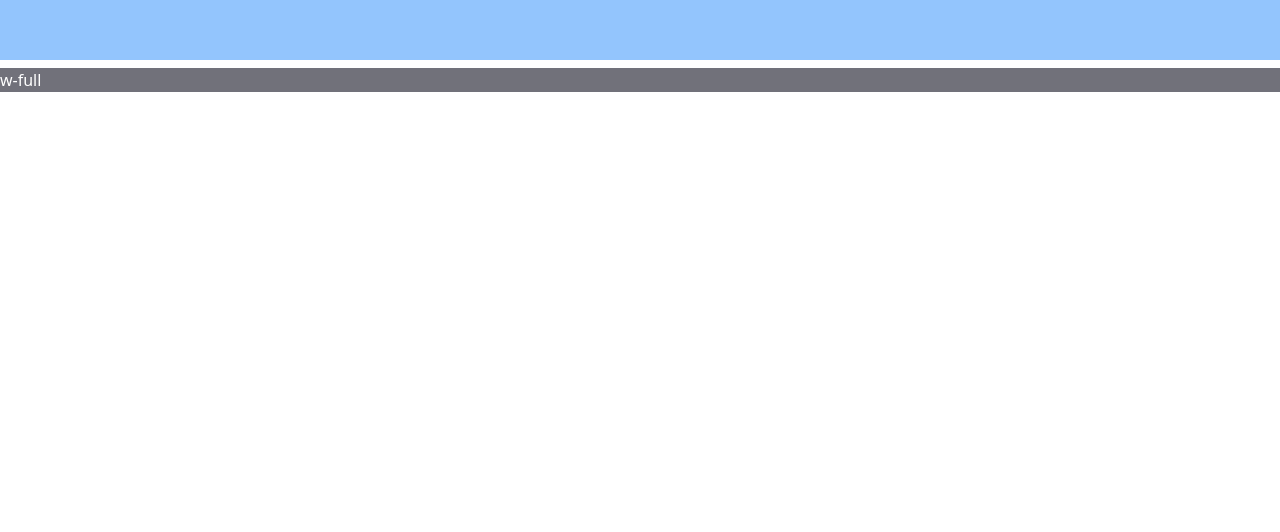
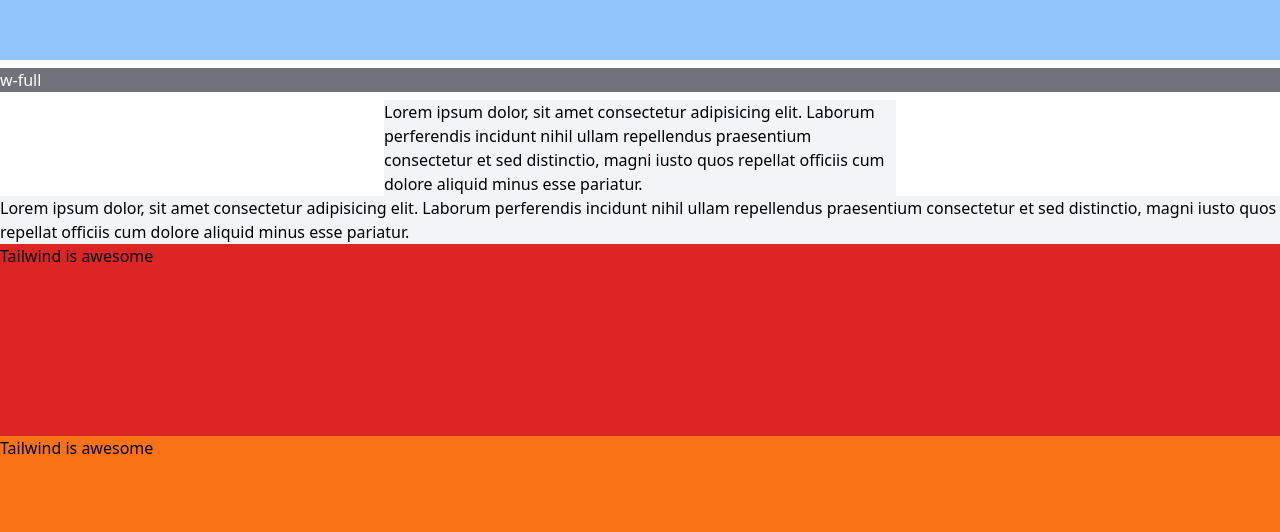
Before and after one commit to nirajan-khatiwada/tailwindcss, a plain HTML site: page tailwind-sandbox-done/05-sizing/index.html in a window 1280 px wide. Shown: the part 2356-2888 px from the top of the page. Before the commit the page ends 2456 px from the top, so only its background shows below. Drawn offline with nearby package versions, Linux system fonts and the light colour scheme.

Commit message:
Update index.html

```diff
--- a/tailwind-sandbox-done/05-sizing/index.html
+++ b/tailwind-sandbox-done/05-sizing/index.html
@@ -40,6 +40,12 @@
 
     <div class="bg-black text-white my-2 w-auto">Auto</div>
 
+
+
+
+
+
+
     <!-- Percentages -->
     <div class="bg-green-500 text-white my-2 w-1/2">w-1/2</div>
     <div class="bg-green-500 text-white my-2 w-1/3">w-1/3</div>
@@ -72,6 +78,34 @@
     <div class="h-screen bg-blue-300">Hello</div>
       <!-- 100% of container -->
       <div class="bg-zinc-500 text-white my-2 h-full">w-full</div>
+
+
+    <!-- Max Width -->
+    <div class="bg-gray-100 max-w-lg mx-auto">
+      Lorem ipsum dolor, sit amet consectetur adipisicing elit. Laborum
+      perferendis incidunt nihil ullam repellendus praesentium consectetur et
+      sed distinctio, magni iusto quos repellat officiis cum dolore aliquid
+      minus esse pariatur.
+    </div
+
+       <!-- Min Width -->
+    <div class="bg-gray-100 min-w-lg mx-auto">
+      Lorem ipsum dolor, sit amet consectetur adipisicing elit. Laborum
+      perferendis incidunt nihil ullam repellendus praesentium consectetur et
+      sed distinctio, magni iusto quos repellat officiis cum dolore aliquid
+      minus esse pariatur.
+    </div>
+
+
+    <!-- Min Height -->
+    <div class="h-48 bg-red-200">
+      <div class="h-24 bg-red-600 min-h-full">Tailwind is awesome</div>
+    </div>
+
+    <!-- Max Height -->
+    <div class="h-24 bg-orange-200">
+      <div class="h-48 bg-orange-500 max-h-full">Tailwind is awesome</div>
+    </div>
 
   </body>
 </html>
```
